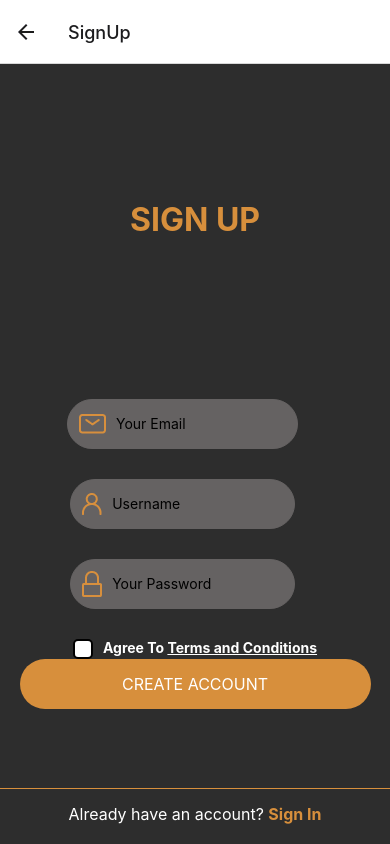
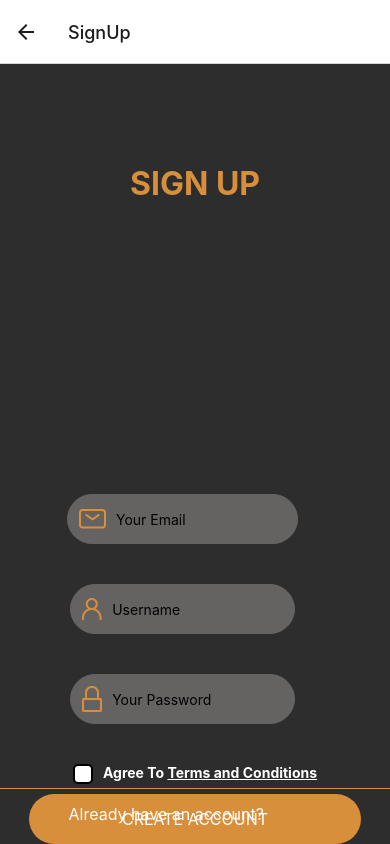
Before and after one commit to lilisev/CompassUOL-Challenge2, a React Native app: screen /SignUp in a window 390 px wide. Built offline with nearby package versions, Linux system fonts and the light colour scheme.

Commit message:
features style

```diff
--- a/constants/style.tsx
+++ b/constants/style.tsx
@@ -10,11 +10,18 @@ const Style = StyleSheet.create ({
     },
 
     title: {
+      flex: 1,
       color: Colors.primary1,
       fontSize: 32,
       fontWeight: 'bold',
-        paddingTop: 0,
-        paddingBottom: 150
+      paddingTop: 100,
+      //justifyContent: "center",
+    },
+
+    inputContainer: {
+      flex: 3,
+      width: '105%',
+      alignItems: 'center',
     },
 
     input: {
@@ -24,25 +31,75 @@ const Style = StyleSheet.create ({
       borderWidth: 1,
       borderColor: Colors.colorInput,
       borderRadius: 30,
-        marginBottom: 25,
+      marginBottom: 10,
       color: Colors.colorInputPlaceHolder,
       backgroundColor: Colors.colorInput
     },
+
     button: {
-        width: '90%',
+      width: '85%',
       height: 50,
       backgroundColor: Colors.primary1,
       borderRadius: 30,
       alignItems: 'center',
-        justifyContent: 'center'
+      justifyContent: 'center',
+      marginTop: 10
+
     },
+
+    buttonText: {
+      color: Colors.primary,
+      fontSize: 16,
+    },
+
     cardContainer: {
       flexDirection: 'column',
-        marginTop: 10
+      //justifyContent: 'center',
+      marginVertical: 10
+
+    },
+    checkboxContainer: {
+      flexDirection: 'row',
     },
 
+    checkbox: {
+      width: 20,
+      height: 20,
+      borderRadius: 5,
+      borderWidth: 2,
+      backgroundColor: Colors.primary,
+      marginRight: 10,
+      color: 'black'
+    },
 
+    checkboxLabel: {
+      color: 'white',
+      fontWeight: 'bold',
+    },
+
+    footer: {
+      flex: 1,
+      justifyContent: 'center',
+      alignItems: 'center',
+      padding: 15,
+      width: '100%',
+      flexDirection: 'row',
+      position: 'absolute',
+      bottom: 5,
+      borderTopWidth: 1,
+      borderTopColor: Colors.primary1,
+    },
+
+    footerText: {
+      fontSize: 16,
+      color: 'white',
+    },
+    footerLink: {
+      color: Colors.primary1,
+      padding: 5,
+      fontSize: 16,
+      fontWeight: 'bold',
+    }
 
 });
-
 export default Style;
--- a/screens/Welcome.tsx
+++ b/screens/Welcome.tsx
@@ -1,35 +1,41 @@
-import React, { useState } from 'react';
-import { View, Text, TouchableOpacity, StyleSheet, TextInput } from 'react-native';
-import { useNavigation } from '@react-navigation/native';
+import React, { useState } from "react";
+import {
+  View,
+  Text,
+  TouchableOpacity,
+  StyleSheet,
+  TextInput,
+} from "react-native";
+import { useNavigation } from "@react-navigation/native";
 
-import Style from '../constants/style';
-import Colors from '../constants/colors';
-import CardButton from '../components/CardButton';
-import CardLink from '../components/CardLink';
-import CardInput from '../components/CardInput';
+import Style from "../constants/style";
+import Colors from "../constants/colors";
+import CardButton from "../components/CardButton";
+import CardLink from "../components/CardLink";
+import CardInput from "../components/CardInput";
 
 const Welcome = () => {
   const navigation = useNavigation();
-  const [email, setEmail] = useState<string>('');
-  const [password, setPassword] = useState<string>('');
-  const [emailError, setEmailError] = useState<string>('');
-  const [passwordError, setPasswordError] = useState<string>('');
+  const [email, setEmail] = useState<string>("");
+  const [password, setPassword] = useState<string>("");
+  const [emailError, setEmailError] = useState<string>("");
+  const [passwordError, setPasswordError] = useState<string>("");
 
   const validateFields = () => {
     let isValid = true;
 
     if (!email) {
-      setEmailError('Please enter a valid email');
+      setEmailError("Please enter a valid email");
       isValid = false;
     } else {
-      setEmailError('');
+      setEmailError("");
     }
 
     if (!password) {
-      setPasswordError('Please enter a valid password');
+      setPasswordError("Please enter a valid password");
       isValid = false;
     } else {
-      setPasswordError('');
+      setPasswordError("");
     }
 
     return isValid;
@@ -37,29 +43,29 @@ const Welcome = () => {
 
   const handleLogin = () => {
     if (validateFields()) {
-      navigation.navigate('Home');
+      navigation.navigate("Home");
     }
   };
 
   const handleSignUp = () => {
-    navigation.navigate('SignUp');
+    navigation.navigate("SignUp");
   };
 
   return (
-    <View style={styles.container}>
-      <View style={styles.textContainer}>
-        <Text style={styles.title}>WELCOME</Text>
-      </View>
-      <View style={styles.inputContainer}>
+    <View style={Style.container}>
+        <Text style={Style.title}>WELCOME</Text>
+      <View style={Style.inputContainer}>
         <View style={Style.cardContainer}>
           <CardInput
             placeholder="Your Email"
             value={email}
             onChangeText={setEmail}
             error={!!emailError}
-          icon={require('../assets/images/mail.png')}
+            icon={require("../assets/images/mail.png")}
           />
-        {emailError ? <Text style={styles.errorMessage}>{emailError}</Text> : null}
+          {emailError ? (
+            <Text style={styles.errorMessage}>{emailError}</Text>
+          ) : null}
         </View>
         <View style={Style.cardContainer}>
           <CardInput
@@ -68,23 +74,20 @@ const Welcome = () => {
             onChangeText={setPassword}
             secureTextEntry
             error={!!passwordError}
-          icon={require('../assets/images/lock.png')}
+            icon={require("../assets/images/lock.png")}
           />
-        {passwordError ? <Text style={styles.errorMessage}>{passwordError}</Text> : null}
+          {passwordError ? (
+            <Text style={styles.errorMessage}>{passwordError}</Text>
+          ) : null}
         </View>
-        <CardButton
-          text="LOGIN"
-          onPress={handleLogin}
-          style={Style.button}
-        />
+        <CardButton text="LOGIN" onPress={handleLogin} style={Style.button} />
       </View>
       <View style={styles.footer}>
-        <Text
-          style={styles.footerText}>Don't have an account? </Text>
+        <Text style={styles.footerText}>Don't have an account? </Text>
         <CardLink
           text="Sign Up"
           onPress={handleSignUp}
-          style={{...styles.footerLink, textDecorationLine: 'underline'}}
+          style={Style.footerLink}
         />
       </View>
     </View>
@@ -92,48 +95,26 @@ const Welcome = () => {
 };
 
 const styles = StyleSheet.create({
-  container: {
-    flex: 1,
-    backgroundColor: Colors.colorBG,
-    alignItems: 'center',
-    flexDirection: 'column',
-  },
-  textContainer: {
-    flex: 1,
-    justifyContent: 'center'
-  },
-  title: {
-    color: Colors.primary1,
-    fontSize: 32,
-    fontWeight: 'bold',
-  },
-  inputContainer: {
-    flex: 1,
-    width: '100%',
-    alignItems: 'center',
-  },
 
-  inputIcon: {
-  },
+
 
   errorMessage: {
     color: Colors.error,
     marginBottom: 10,
-    paddingLeft: 15
+    paddingLeft: 15,
   },
 
-
   buttonText: {
-    color: '#fff',
+    color: "#fff",
     fontSize: 16,
   },
   footer: {
-    justifyContent: 'center',
-    alignItems: 'center',
+    justifyContent: "center",
+    alignItems: "center",
     padding: 15,
-    width: '100%',
-    flexDirection: 'row',
-    position: 'absolute',
+    width: "100%",
+    flexDirection: "row",
+    position: "absolute",
     bottom: 5,
     borderTopWidth: 1,
     borderTopColor: Colors.primary1,
@@ -141,10 +122,8 @@ const styles = StyleSheet.create({
 
   footerText: {
     fontSize: 16,
-    color: 'white',
+    color: "white",
   },
-
-
 });
 
 export default Welcome;
```
Lines whose indentation alone changed are shown as unchanged.
